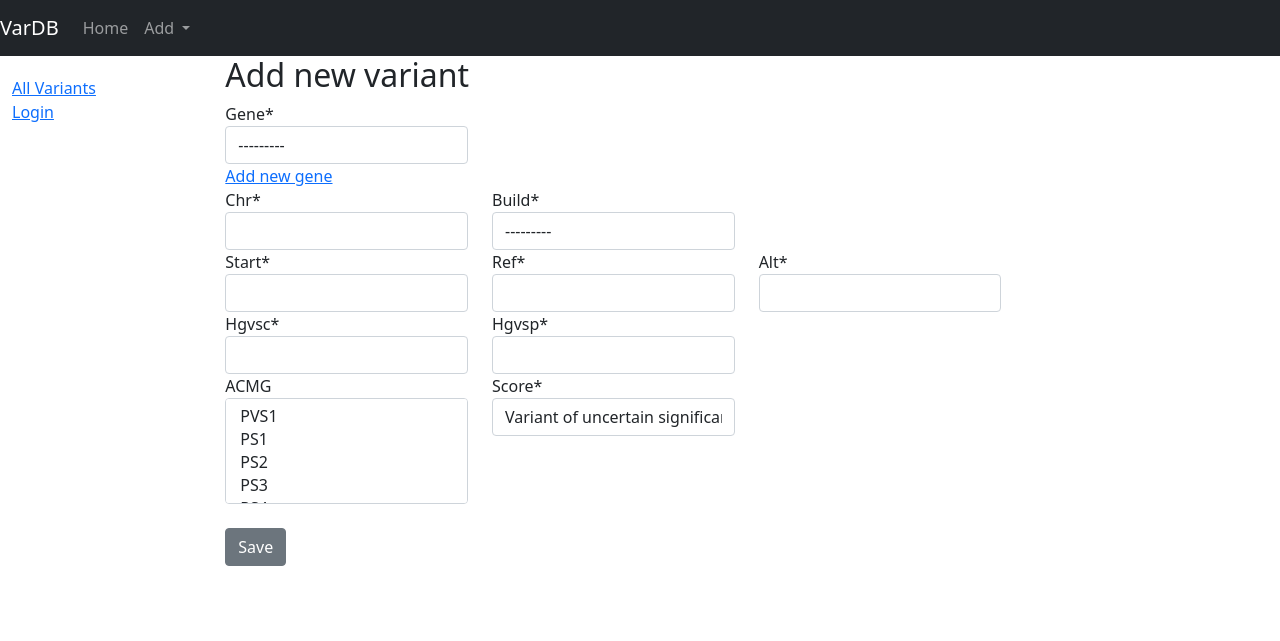
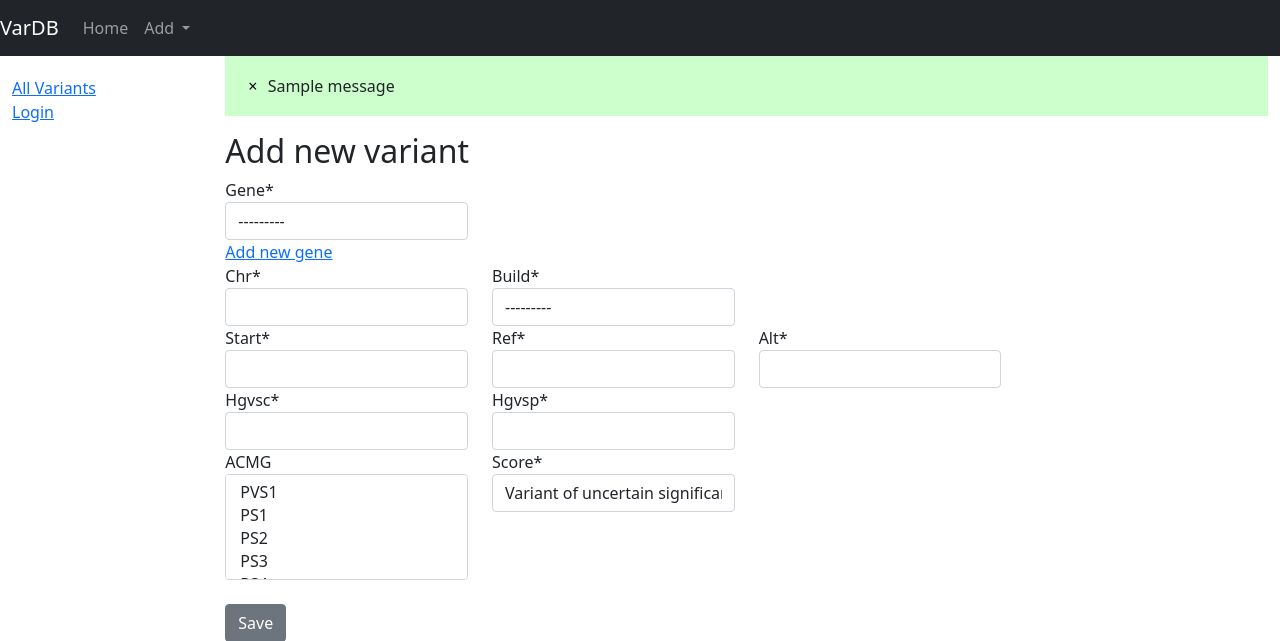
Before and after one commit to RachelDuffin/var_db, a Django app: page /variants/new/ in a window 1280 px wide. Shown: the top 641 px of the page. Run offline with Django 4.2, Linux system fonts and the light colour scheme; data comes from the database, SQL or seed files in the repository; one stand-in notice (Sample message) is shown; some libraries are stand-ins or nearby versions.

Commit message:
add success message on form submission

```diff
--- a/var_db/settings.py
+++ b/var_db/settings.py
@@ -10,6 +10,7 @@ For the full list of settings and their values, see
 https://docs.djangoproject.com/en/4.0/ref/settings/
 """
 
+from django.contrib.messages import constants as messages
 from pathlib import Path
 import os
 
--- a/vdb/templates/vdb/variant_new.html
+++ b/vdb/templates/vdb/variant_new.html
@@ -1,10 +1,20 @@
 {%  extends 'vdb/base_generic.html' %}
 {% load crispy_forms_tags %}
-{% block script %}
-
-
-{% endblock %}
 {% block content %}
+{% if messages %}
+<div class="messages">
+    {% for message in messages %}
+<div class="container-fluid p-0" style="background-color: #ccffcc;">
+  <div class="alert {{ message.tags }} alert-dismissible" role="alert" >
+    <button type="button" class="close" data-dismiss="alert" style="border: 0px; background-color: #ccffcc;">
+      <span aria-hidden="true">&times;</span>
+    </button>
+    {{ message }}
+  </div>
+</div>
+{% endfor %}
+</div>
+{% endif %}
 <h2>Add new variant</h2>
 <form method="POST" class="post-form">{% csrf_token %}
     {% csrf_token %}
--- a/vdb/views.py
+++ b/vdb/views.py
@@ -3,6 +3,7 @@ from django.shortcuts import redirect
 from django.shortcuts import get_object_or_404
 from django.utils import timezone
 from django.forms.models import model_to_dict
+from django.contrib import messages
 from .models import Variant
 from .forms import AddVariantForm, AddGeneForm
 
@@ -30,6 +31,7 @@ def variant_new(request):
 			variant = form.save(commit=False)
 			variant.created_by = request.user
 			variant.save()
+			messages.success(request, "Variant successfully added to VarDB.")
 			return redirect('variant_viewer', pk=variant.pk)
 	else:
 		form = AddVariantForm()
@@ -42,6 +44,7 @@ def gene_new(request):
 		if form.is_valid():
 			gene = form.save(commit=False)
 			gene.save()
+			messages.success(request, "Gene successfully added to VarDB.")
 			return redirect('variant_new')
 	else:
 		form = AddGeneForm()
```
Also changed, not shown: vdb/templates/vdb/variant_viewer.html (+14 -0 lines).
